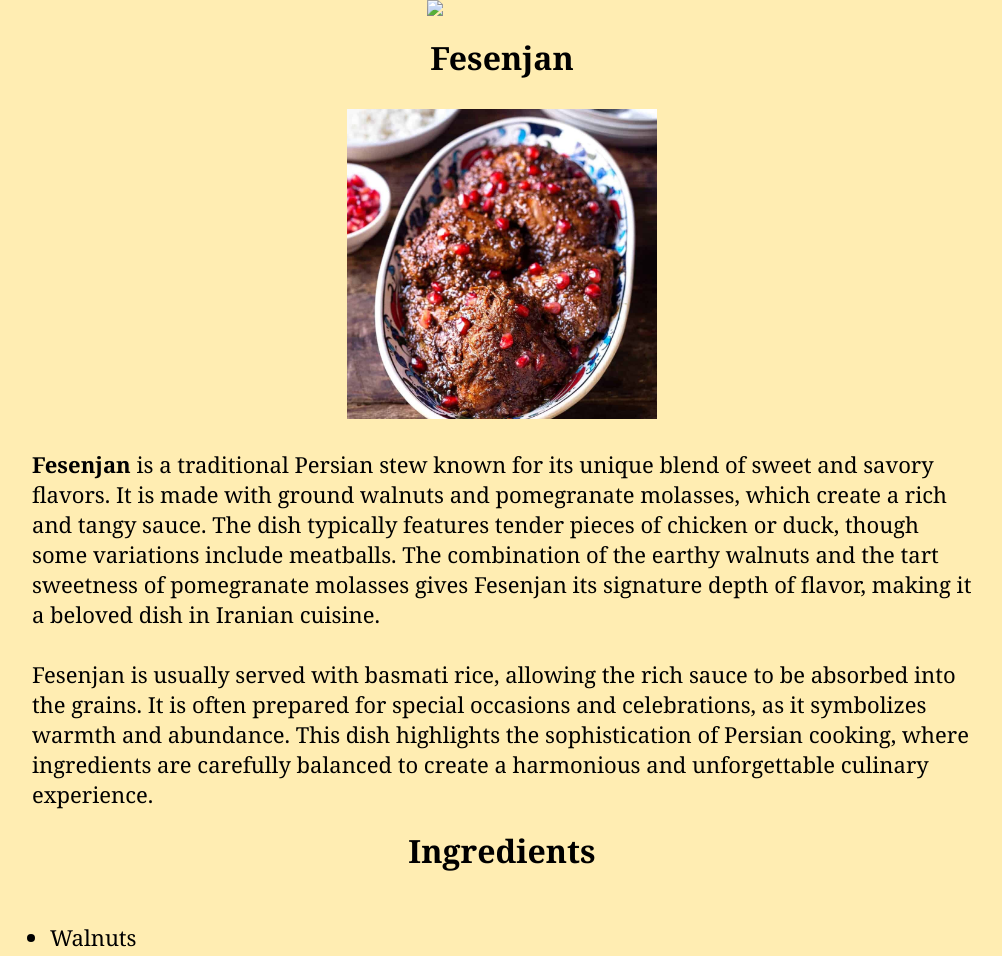
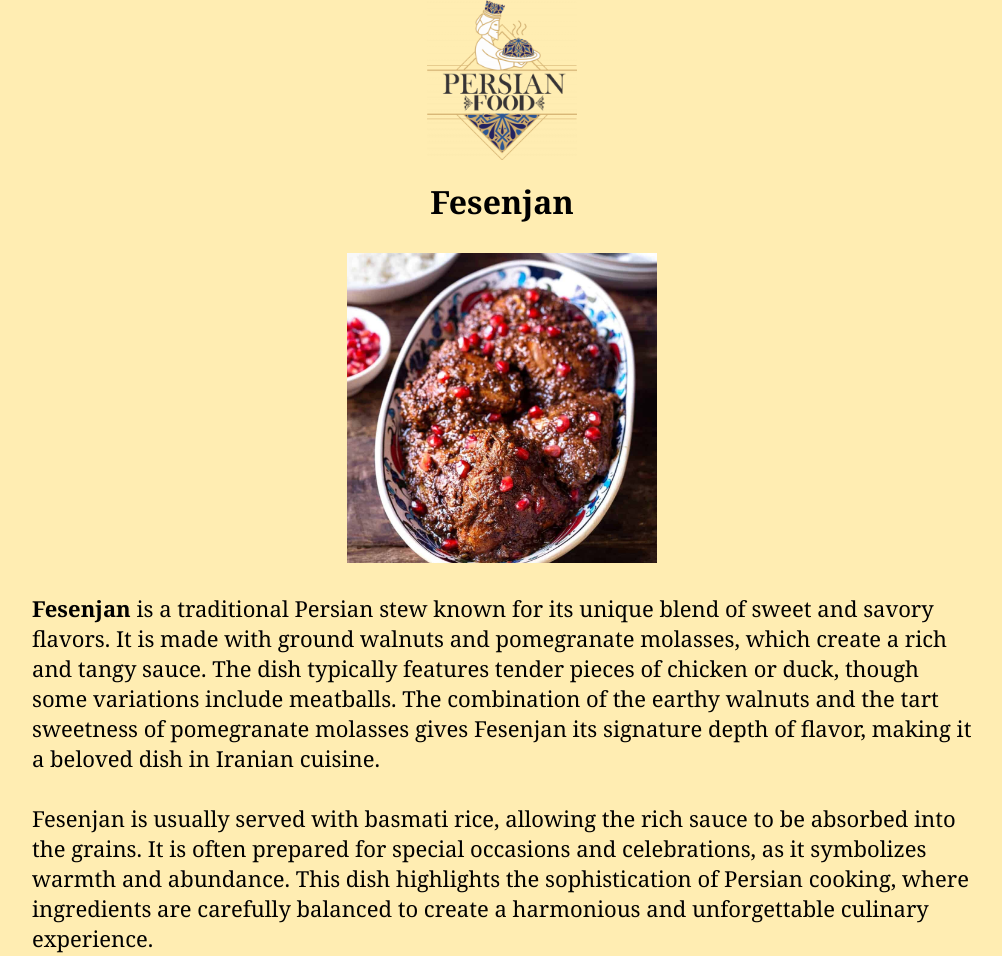
Before and after one commit to Lylais/odin-recipes, a plain HTML site: page recipes/Fesenjan.html in a window 1280 px wide. Shown: the top 956 px of the page, without its empty margins (138-1140 px from the left). Drawn offline with Linux system fonts and the light colour scheme.

Commit message:
corrected bug of the logo

```diff
--- a/recipes/Fesenjan.html
+++ b/recipes/Fesenjan.html
@@ -7,7 +7,7 @@
     <title>Ghormeh sabzi recipe</title>
 </head>
 <body>
-    <a href="../index.html"><img class="logo" src="/home/lylais/repos/odin-recipes/"></a>
+    <a href="../index.html"><img class="logo" src="../Logo.png"></a>
     <h1 class="title">Fesenjan</h1>
     <div class="image-container">
         <img class="image2" src="Fesenjan.jpg" alt="Image of Fesenjan dish">
```
Also changed, not shown: recipes/Ghormeh-Sabzi.html (+1 -1 lines), recipes/Joojeh-Kabob.html (+1 -1 lines).
